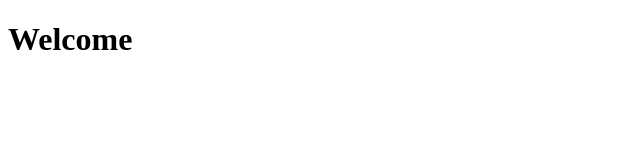
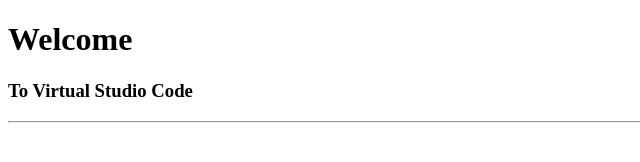
Before and after one commit to AfreenP/my-portfolio, a plain HTML site: page index.html in a window 1280 px wide. Shown: the whole page, without its empty margins (0-640 px from the left). Drawn offline with Linux system fonts and the light colour scheme.

Commit message:
index.html is modified and added

```diff
--- a/index.html
+++ b/index.html
@@ -5,5 +5,7 @@
     </head>
     <body>
             <h1>Welcome</h1>
+            <h3>To Virtual Studio Code</h3>
+            <hr>
     </body>
 </html>
```
